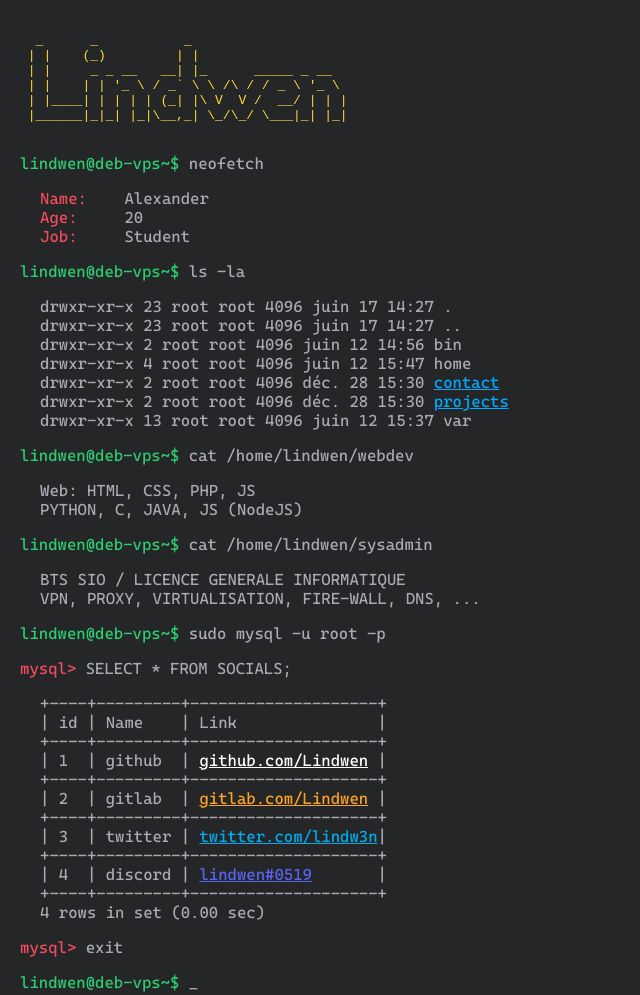
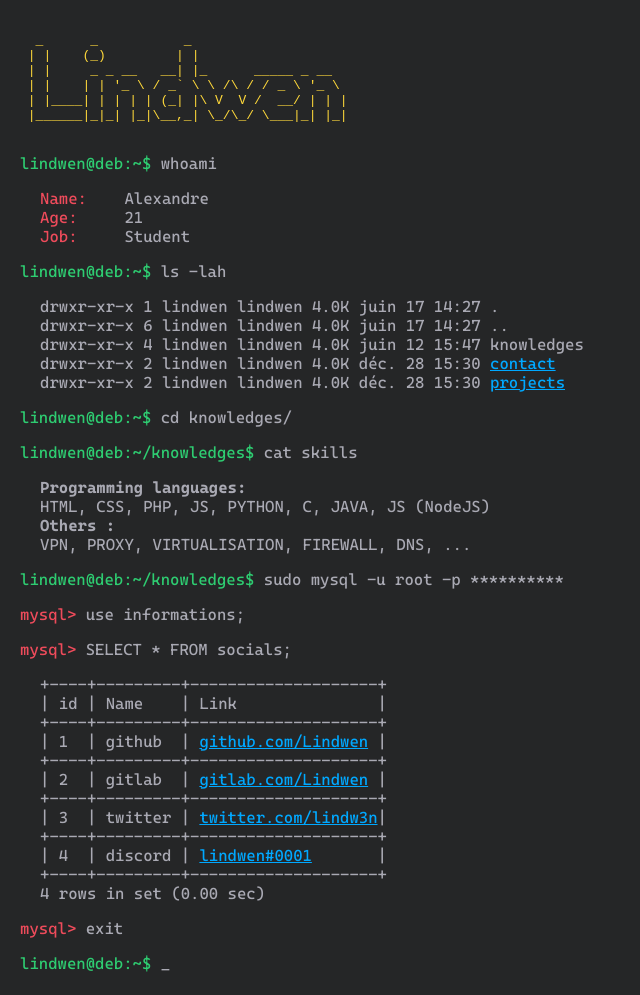
Before and after one commit to Lindwen/personnal-website, a plain HTML site: page index.html in a window 1280 px wide. Shown: the whole page, without its empty margins (0-640 px from the left). Drawn offline with Linux system fonts and the light colour scheme.

Commit message:
Add files via upload

```diff
--- a/index.html
+++ b/index.html
@@ -21,51 +21,48 @@
  |______|_|_| |_|\__,_| \_/\_/ \___|_| |_|
         </pre>
 
-        <p class="command"><span class="green">lindwen@deb-vps~$</span> neofetch</p>
+        <p class="command"><span class="green">lindwen@deb:~$</span> whoami</p>
         <div class="result">
-            <p><span class="red">Name:</span>&nbsp;&nbsp;&nbsp;&nbsp;Alexander</p>
-            <p><span class="red">Age:</span>&nbsp;&nbsp;&nbsp;&nbsp;&nbsp;20</p>
+            <p><span class="red">Name:</span>&nbsp;&nbsp;&nbsp;&nbsp;Alexandre</p>
+            <p><span class="red">Age:</span>&nbsp;&nbsp;&nbsp;&nbsp;&nbsp;21</p>
             <p><span class="red">Job:</span>&nbsp;&nbsp;&nbsp;&nbsp;&nbsp;Student</p>
         </div>
 
-        <p class="command"><span class="green">lindwen@deb-vps~$</span> ls -la</p>
+        <p class="command"><span class="green">lindwen@deb:~$</span> ls -lah</p>
         <div class="result">
-            <p>drwxr-xr-x 23 root root 4096 juin 17 14:27 .</p>
-            <p>drwxr-xr-x 23 root root 4096 juin 17 14:27 ..</p>
-            <p>drwxr-xr-x 2 root root 4096 juin 12 14:56 bin</p>
-            <p>drwxr-xr-x 4 root root 4096 juin 12 15:47 home</p>
-            <p>drwxr-xr-x 2 root root 4096 déc. 28 15:30 <a href="/contact">contact</a></p>
-            <p>drwxr-xr-x 2 root root 4096 déc. 28 15:30 <a href="/contact">projects</a></p>
-            <p>drwxr-xr-x 13 root root 4096 juin 12 15:37 var</p>
+            <p>drwxr-xr-x 1 lindwen lindwen 4.0K juin 17 14:27 .</p>
+            <p>drwxr-xr-x 6 lindwen lindwen 4.0K juin 17 14:27 ..</p>
+            <p>drwxr-xr-x 4 lindwen lindwen 4.0K juin 12 15:47 knowledges</p>
+            <p>drwxr-xr-x 2 lindwen lindwen 4.0K déc. 28 15:30 <a href="/contact">contact</a></p>
+            <p>drwxr-xr-x 2 lindwen lindwen 4.0K déc. 28 15:30 <a href="/projects.html">projects</a></p>
         </div>
 
-        <p class="command"><span class="green">lindwen@deb-vps~$</span> cat /home/lindwen/webdev</p>
+        <p class="command"><span class="green">lindwen@deb:~$</span> cd knowledges/</p>
+
+        <p class="command"><span class="green">lindwen@deb:~/knowledges$</span> cat skills</p>
         <div class="result">
-            <p>Web: HTML, CSS, PHP, JS</p>
-            <p>PYTHON, C, JAVA, JS (NodeJS)</p>
+            <p style="font-weight: bold;">Programming languages:</p>
+            <p>HTML, CSS, PHP, JS, PYTHON, C, JAVA, JS (NodeJS)</p>
+            <p style="font-weight: bold;">Others :</p>
+            <p>VPN, PROXY, VIRTUALISATION, FIREWALL, DNS, ...</p>
         </div>
 
-        <p class="command"><span class="green">lindwen@deb-vps~$</span> cat /home/lindwen/sysadmin</p>
-        <div class="result">
-            <p>BTS SIO / LICENCE GENERALE INFORMATIQUE</p>
-            <p>VPN, PROXY, VIRTUALISATION, FIRE-WALL, DNS, ...</p>
-        </div>
+        <p class="command"><span class="green">lindwen@deb:~/knowledges$</span> sudo mysql -u root -p **********</p>
 
-        <p class="command"><span class="green">lindwen@deb-vps~$</span> sudo mysql -u root -p</p>
-
-        <p class="command"><span class="red">mysql></span> SELECT * FROM SOCIALS;</p>
+        <p class="command"><span class="red">mysql></span> use informations;</p>
+        <p class="command"><span class="red">mysql></span> SELECT * FROM socials;</p>
         <div class="result">
             <p>+----+---------+--------------------+<br> | id | Name&nbsp;&nbsp;&nbsp; | Link&nbsp;&nbsp;&nbsp;&nbsp;&nbsp;&nbsp;&nbsp;&nbsp;&nbsp;&nbsp;&nbsp;&nbsp;&nbsp;&nbsp; |<br> +----+---------+--------------------+
-                <br> | 1&nbsp; | github&nbsp; | <a href="https://github.com/Lindwen" style="color: #fff;">github.com/Lindwen</a> |<br> +----+---------+--------------------+
-                <br> | 2&nbsp; | gitlab&nbsp; | <a href="https://gitlab.com/Lindwen" style="color: #fca326;">gitlab.com/Lindwen</a> |<br> +----+---------+--------------------+
-                <br> | 3&nbsp; | twitter | <a href="https://twitter.com/lindw3n" style="color: #00aced;">twitter.com/lindw3n</a>| <br> +----+---------+--------------------+
-                <br> | 4&nbsp; | discord | <a href="" style="color: #5865F2;">lindwen#0519</a>&nbsp;&nbsp;&nbsp;&nbsp;&nbsp;&nbsp; |<br> +----+---------+--------------------+
+                <br> | 1&nbsp; | github&nbsp; | <a href="https://github.com/Lindwen">github.com/Lindwen</a> |<br> +----+---------+--------------------+
+                <br> | 2&nbsp; | gitlab&nbsp; | <a href="https://gitlab.com/Lindwen">gitlab.com/Lindwen</a> |<br> +----+---------+--------------------+
+                <br> | 3&nbsp; | twitter | <a href="https://twitter.com/lindw3n">twitter.com/lindw3n</a>| <br> +----+---------+--------------------+
+                <br> | 4&nbsp; | discord | <a href="https://discordapp.com/users/199599741779050497">lindwen#0001</a>&nbsp;&nbsp;&nbsp;&nbsp;&nbsp;&nbsp; |<br> +----+---------+--------------------+
                 <br> 4 rows in set (0.00 sec)</p>
         </div>
 
         <p class="command"><span class="red">mysql></span> exit</p>
 
-        <p class="command"><span class="green">lindwen@deb-vps~$</span> <span id="prompt">_</span></p>
+        <p class="command"><span class="green">lindwen@deb:~$</span> <span id="prompt">_</span></p>
 
     </div>
 
```
